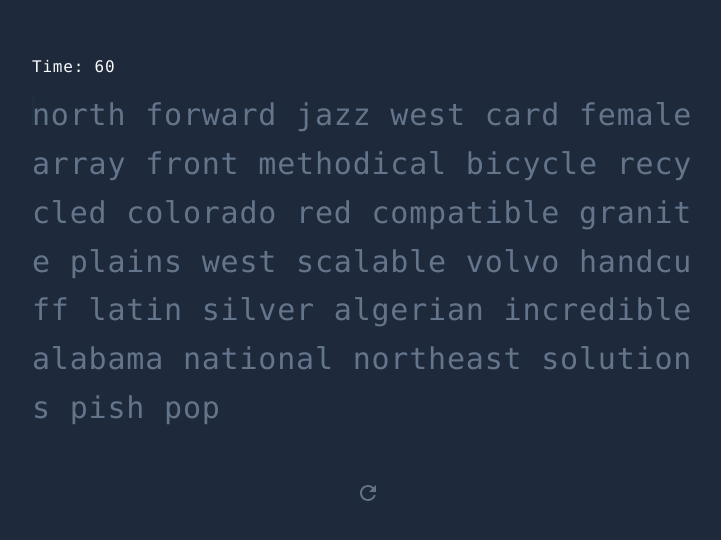
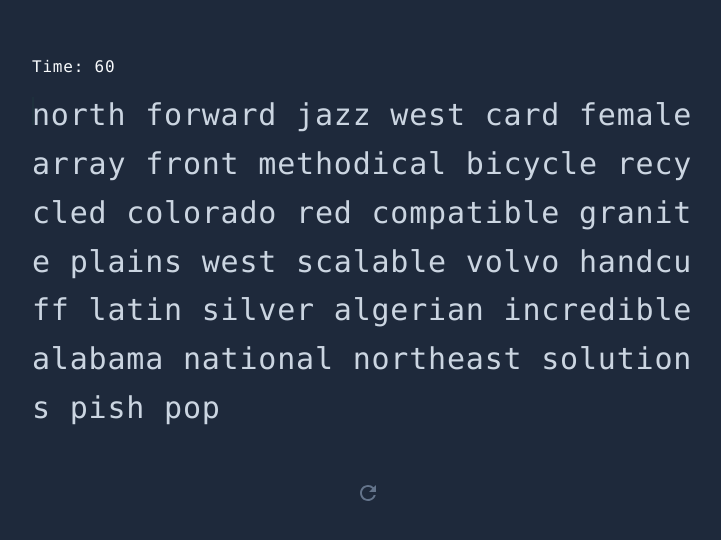
Before and after one commit to Yaroslavl1s/speed-typing-master, a React (Create React App) app: page / in a window 1280 px wide. Shown: the part 116-656 px from the top of the page, without its empty margins (272-993 px from the left). Built offline with nearby package versions, Linux system fonts and the light colour scheme.

Commit message:
change text

```diff
--- a/src/components/GeneratedWords.tsx
+++ b/src/components/GeneratedWords.tsx
@@ -4,7 +4,7 @@
       // initial={{ opacity: 0 }}
       // animate={{ opacity: 1, transition: { duration: 0.01 } }}
       // exit={{ opacity: 0 }}
-      className="text-slate-500"
+      className="text-slate-300"
     >
       {words}
     </div>
--- a/src/components/RestartButton.tsx
+++ b/src/components/RestartButton.tsx
@@ -19,7 +19,7 @@
     <button
       tabIndex={-1} // to prevent focus
       ref={buttonRef}
-      className={`block rounded px-10 py-2 hover:bg-slate-700/50  ${className}`}
+      className={`block rounded px-10 py-2 hover:bg-slate-500/30  ${className}`}
       onClick={handleClick}
     >
       <MdRefresh className="w-6 h-6" />
```
